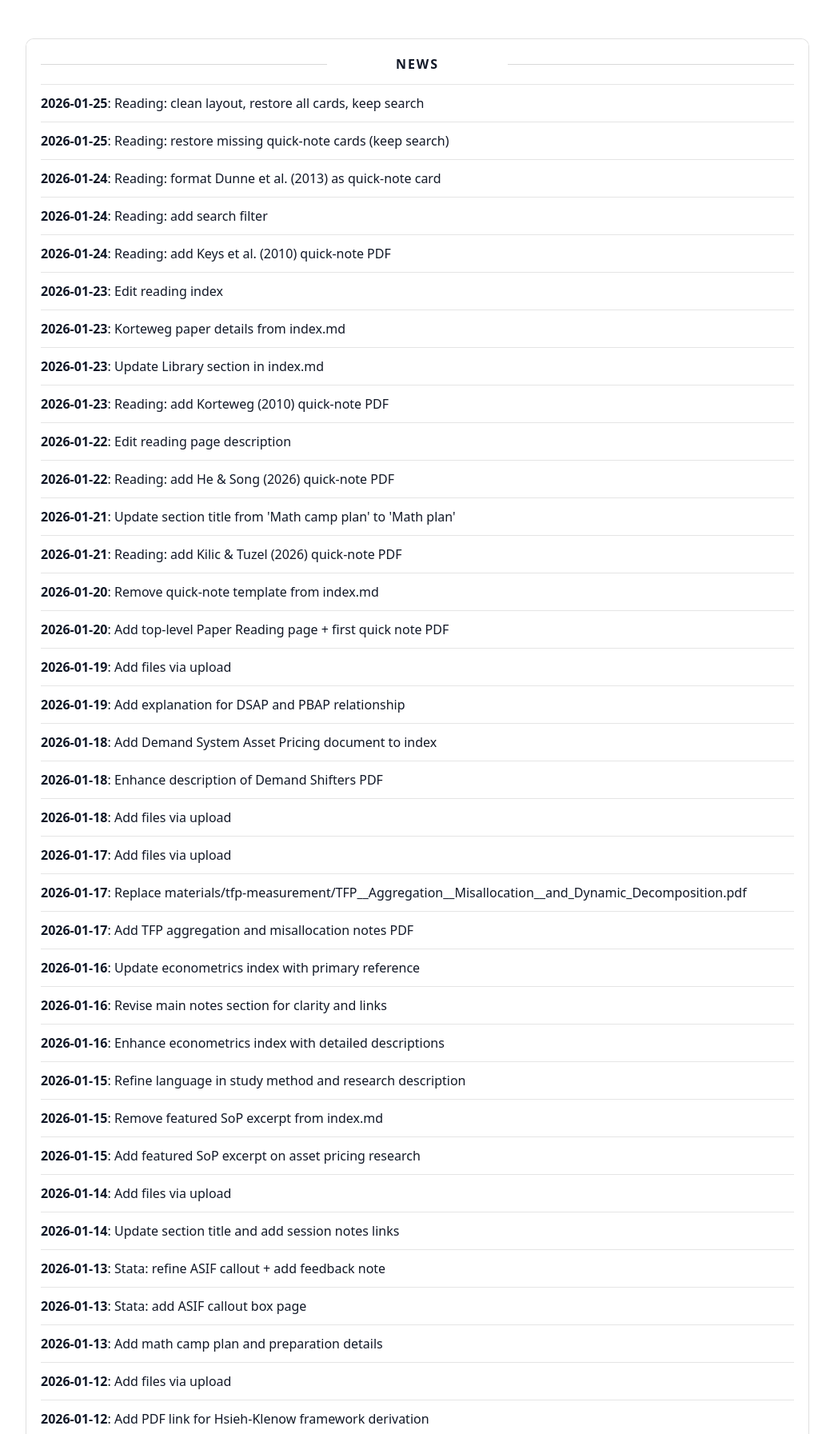
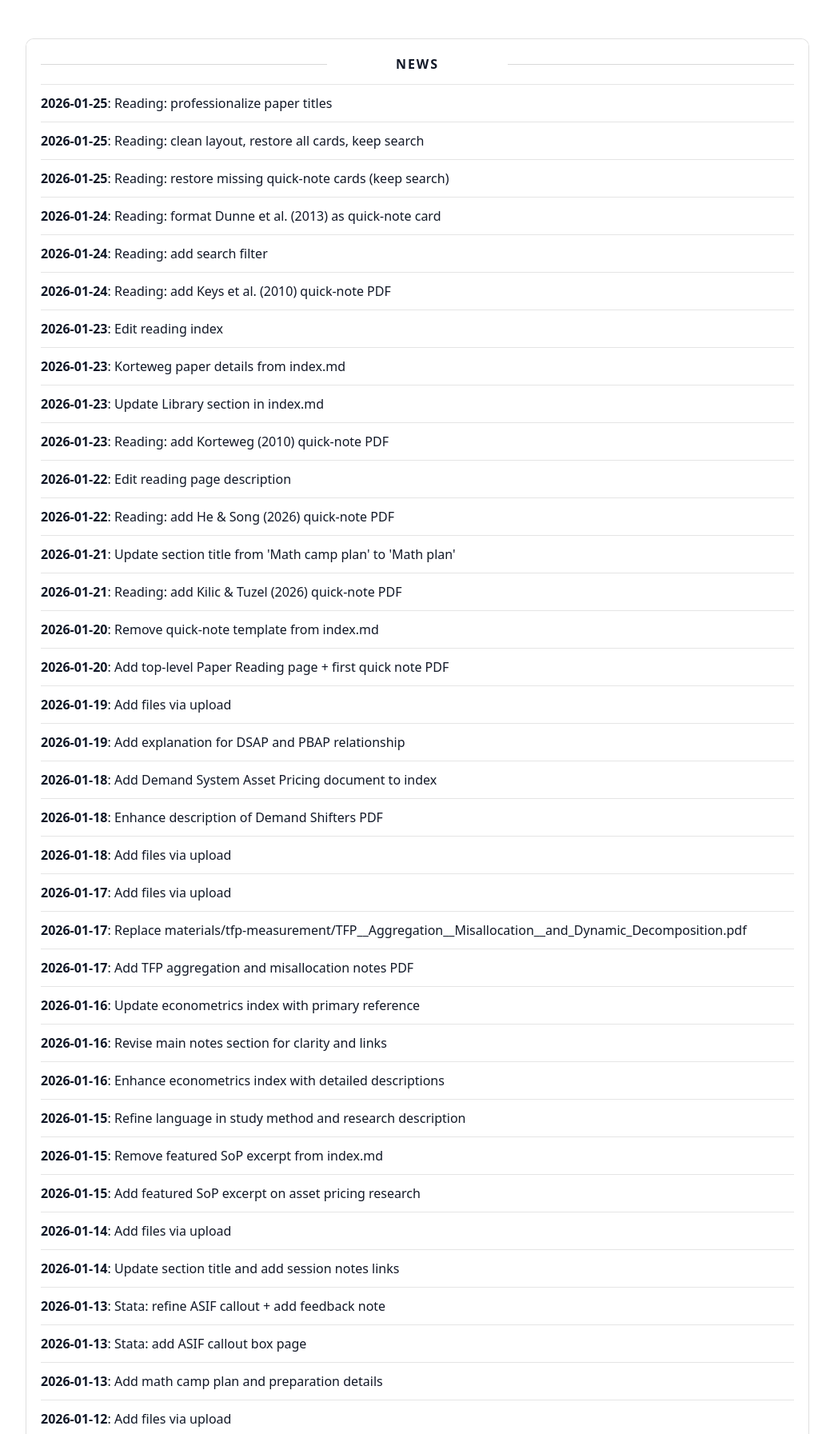
Before and after one commit to yaxinzn/study-archive, a Jekyll site: the page built from updates/index.md, in a window 1280 px wide, cut to the strip 476-2269 px from the top of the page. Shown: the whole strip at 80% size, without its empty margins (118-1161 px from the left). Built offline with Jekyll 4.4.1, drawn with Linux system fonts in a browser that asks for light colours; some of the changed text lies outside the part shown.

Commit message:
chore: update NEWS feed

```diff
--- a/_data/news.yml
+++ b/_data/news.yml
@@ -1,4 +1,7 @@
 # Auto-generated update history (sorted newest -> oldest). Do not edit manually.
+- ts: "1769285650"
+  date: "2026-01-25"
+  title: "Reading: professionalize paper titles"
 - ts: "1769284579"
   date: "2026-01-25"
   title: "Reading: clean layout, restore all cards, keep search"
```
